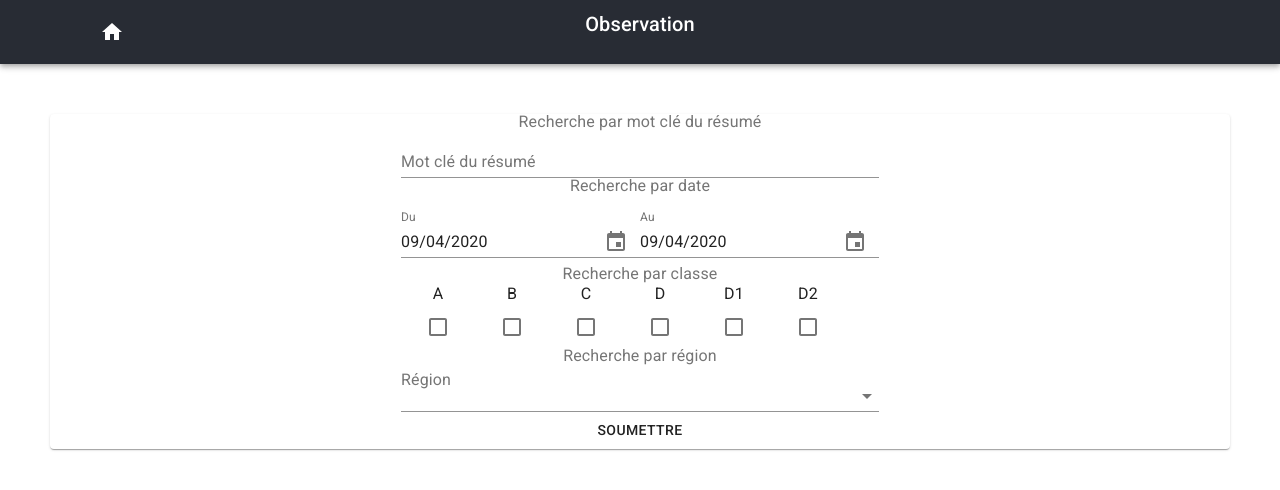
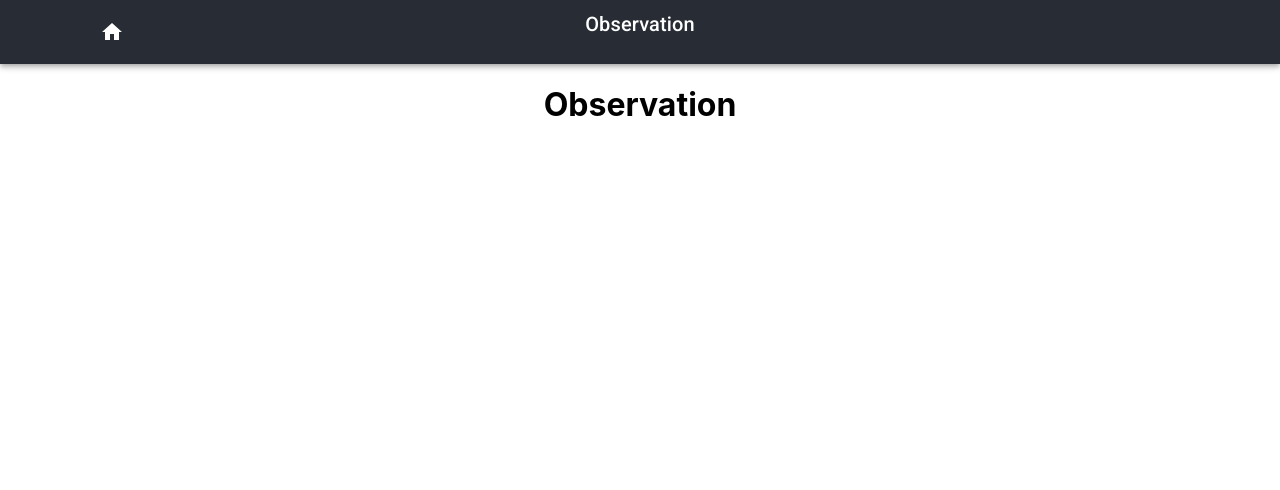
Before and after one commit to chattinader/Observation, a React (Create React App) app: page /observation in a window 1280 px wide. Shown: the top 490 px of the page. Built offline with nearby package versions, Linux system fonts and the light colour scheme.

Commit message:
Ajout du composant Observation + routeur de navigation

```diff
--- a/src/App.js
+++ b/src/App.js
@@ -1,14 +1,21 @@
 import React from 'react'
 import './App.css'
+import { BrowserRouter as Router, Switch, Route } from 'react-router-dom'
 import Navbar from './components/Navbar'
 import Home from './components/Home'
+import Observation from './components/Observation'
 
 function App() {
     return (
-        <div className="App">
-          <Navbar />
-          <Home />
-        </div>
+        <Router>
+            <div className="App">
+                <Navbar />
+                <Switch>
+                    <Route path="/" exact component={Home} />
+                    <Route path="/observation/" exact component={Observation} />
+                </Switch>
+            </div>
+        </Router>
     );
 }
 
--- /dev/null
+++ b/src/components/Observation.js
@@ -0,0 +1,18 @@
+import React, { Component } from 'react';
+
+export default class Observation extends Component {
+    constructor(props) {
+        super(props);
+        this.state = {
+
+        }
+    }
+
+    render() {
+        return (
+            <div>
+                <h1>Observation</h1>
+            </div>
+        );
+    }
+}
```
Also changed, not shown: package.json (+4 -3 lines), 1 other file (tests, documents, lock files or other folders).
